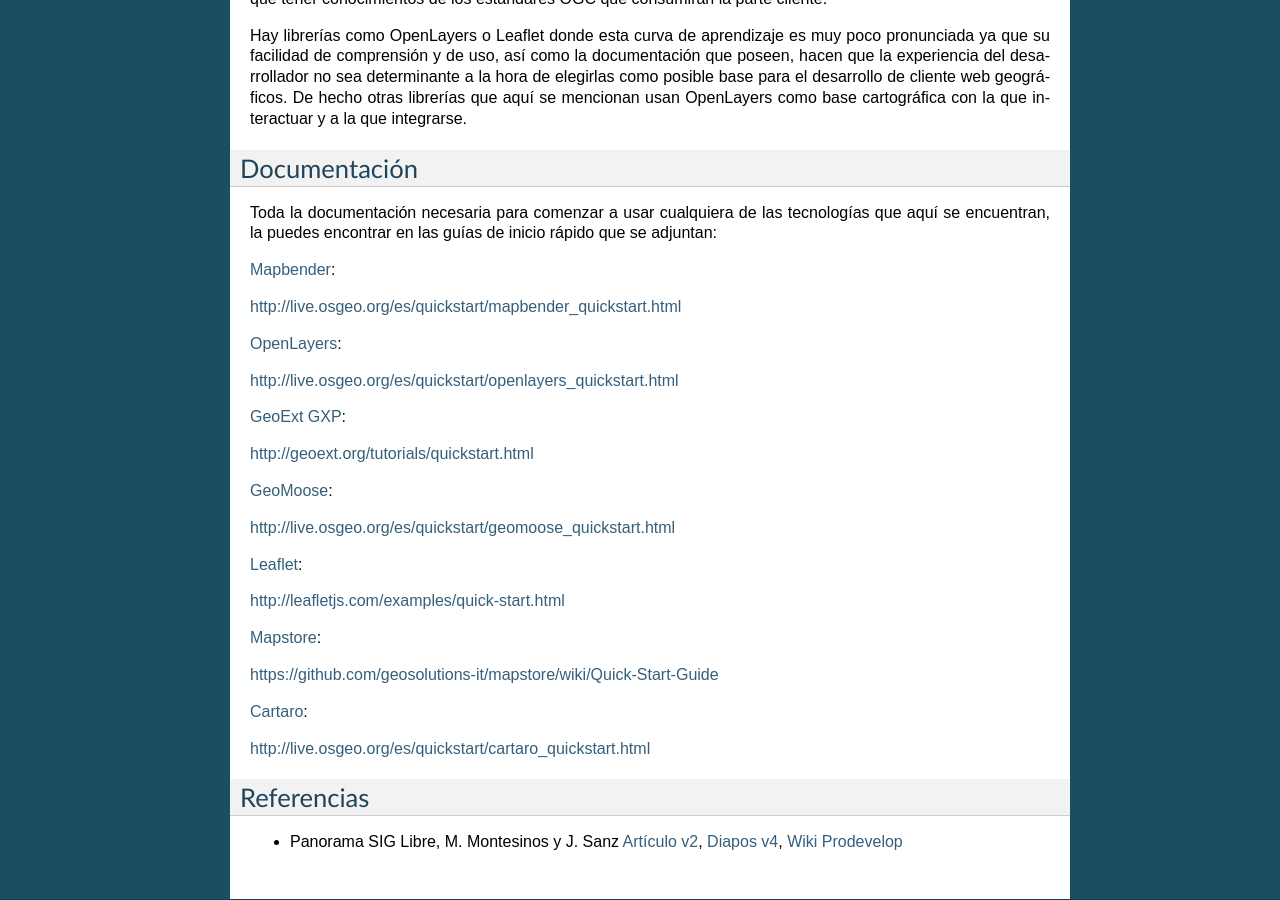
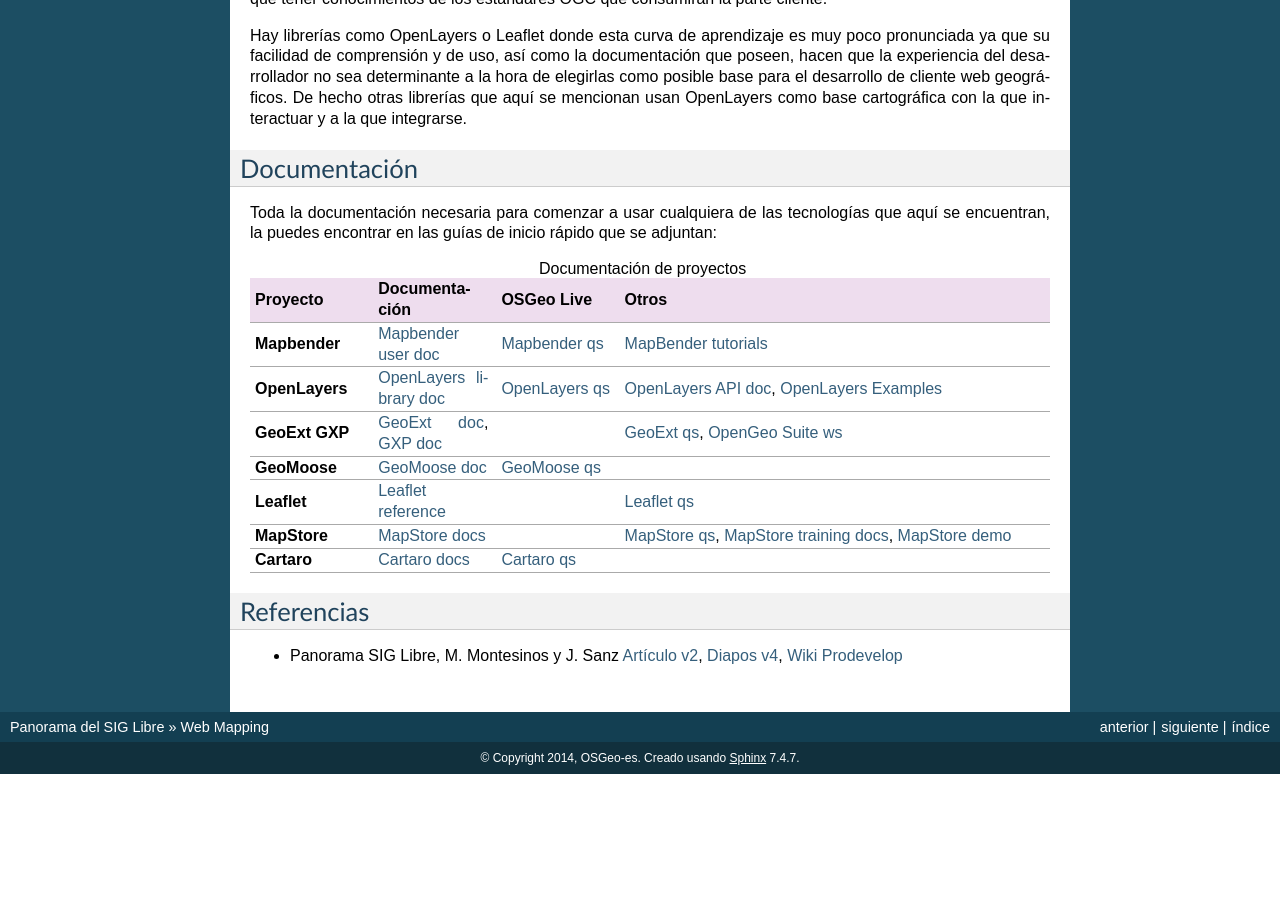
Before and after one commit to OSGeo-ES/panorama-siglibre8, a Sphinx documentation site: the page built from source/webmapping/index.rst, in a window 1280 px wide and 900 px high, scrolled down 3682 px. Built offline with Sphinx 7.4.7, drawn with Linux system fonts in a browser that asks for light colours; after the commit the page ends 4456 px from its top, so only the background shows below that.

Commit message:
Webmapping docs
Complete webmapping section docs

```diff
--- a/source/webmapping/index.rst
+++ b/source/webmapping/index.rst
@@ -112,33 +112,49 @@
 
 Toda la documentación necesaria para comenzar a usar cualquiera de las tecnologías que aquí se encuentran, la puedes encontrar en las guías de inicio rápido que se adjuntan:
 
-Mapbender_:
+.. list-table:: Documentación de proyectos
+   :widths: 10 10 10 35
+   :header-rows: 1
 
-http://live.osgeo.org/es/quickstart/mapbender_quickstart.html
+   * - Proyecto
+     - Documentación
+     - OSGeo Live
+     - Otros
 
-OpenLayers_:
+   * -  **Mapbender**
+     - `Mapbender user doc <http://www.mapbender.org/User_Documentation>`_
+     - `Mapbender qs <http://live.osgeo.org/es/quickstart/mapbender_quickstart.html>`_
+     - `MapBender tutorials <http://www.mapbender.org/Tutorials>`_
 
-http://live.osgeo.org/es/quickstart/openlayers_quickstart.html
+   * -  **OpenLayers**
+     - `OpenLayers library doc <http://docs.openlayers.org/library/>`_
+     - `OpenLayers qs <http://live.osgeo.org/es/quickstart/openlayers_quickstart.html>`_
+     - `OpenLayers API doc <http://dev.openlayers.org/docs/files/OpenLayers-js.html>`_, `OpenLayers Examples <http://openlayers.org/dev/examples/>`_
 
-`GeoExt GXP`_:
+   * -  **GeoExt GXP**
+     - `GeoExt doc <http://geoext.org/docs.html>`_, `GXP doc <http://gxp.opengeo.org/master/doc/>`_
+     -
+     - `GeoExt qs <http://geoext.org/tutorials/quickstart.html>`_, `OpenGeo Suite ws <http://workshops.boundlessgeo.com/suiteintro/>`_
 
-http://geoext.org/tutorials/quickstart.html
+   * -  **GeoMoose**
+     - `GeoMoose doc <http://www.geomoose.org/>`_
+     - `GeoMoose qs <http://live.osgeo.org/es/quickstart/geomoose_quickstart.html>`_
+     -
 
-GeoMoose_:
+   * -  **Leaflet**
+     - `Leaflet reference <http://leafletjs.com/reference.html>`_
+     -
+     - `Leaflet qs <http://leafletjs.com/examples/quick-start.html>`_
 
-http://live.osgeo.org/es/quickstart/geomoose_quickstart.html
+   * -  **MapStore**
+     - `MapStore docs <https://github.com/geosolutions-it/MapStore/wiki>`_
+     -
+     - `MapStore qs <https://github.com/geosolutions-it/mapstore/wiki/Quick-Start-Guide>`_, `MapStore training docs <http://demo.geo-solutions.it/share/github/mapstore/downloads/training/windows/doc/en/index.html>`_, `MapStore demo <http://mapstore.geo-solutions.it/mapstore/#pianisupporto>`_
 
-Leaflet_:
-
-http://leafletjs.com/examples/quick-start.html
-
-Mapstore_:
-
-https://github.com/geosolutions-it/mapstore/wiki/Quick-Start-Guide
-
-Cartaro_:
-
-http://live.osgeo.org/es/quickstart/cartaro_quickstart.html
+   * -  **Cartaro**
+     - `Cartaro docs <http://cartaro.org/documentation>`_
+     - `Cartaro qs <http://live.osgeo.org/es/quickstart/cartaro_quickstart.html>`_
+     -
 
 Referencias
 ---------------
```
